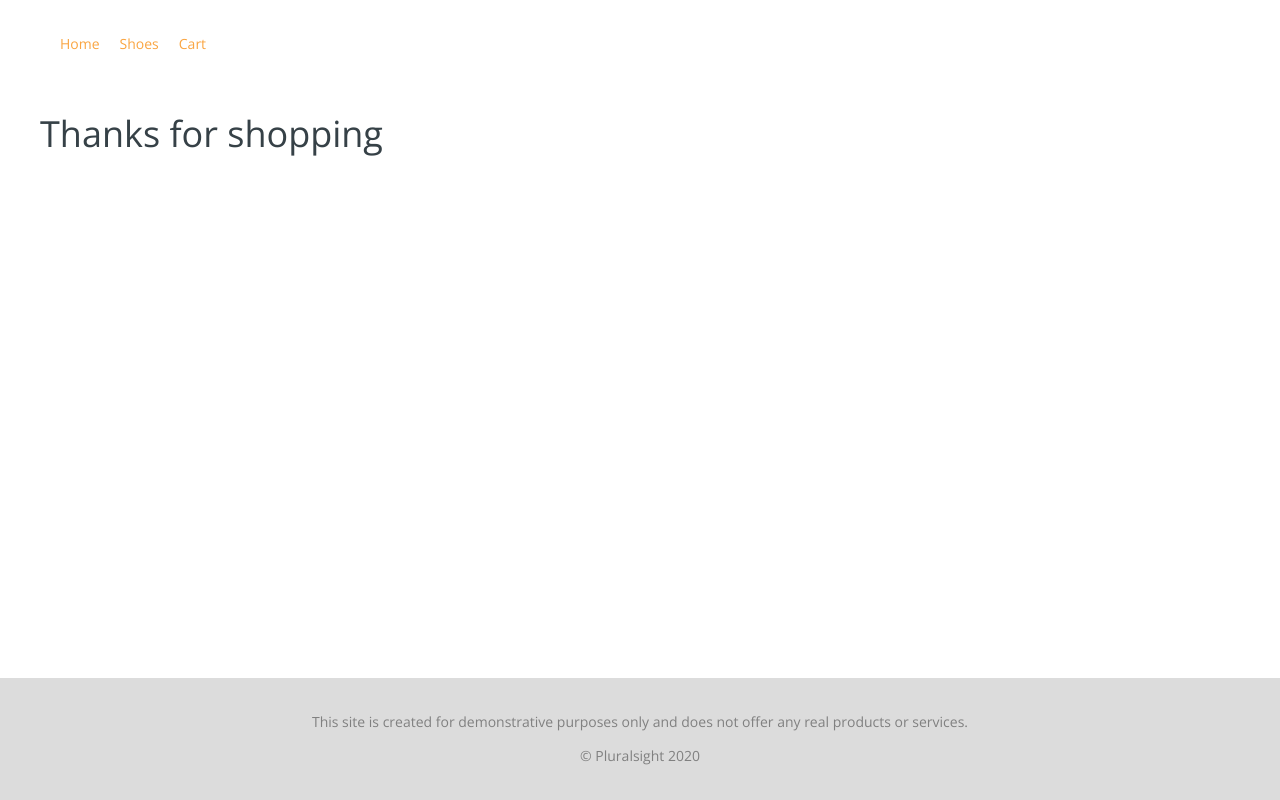
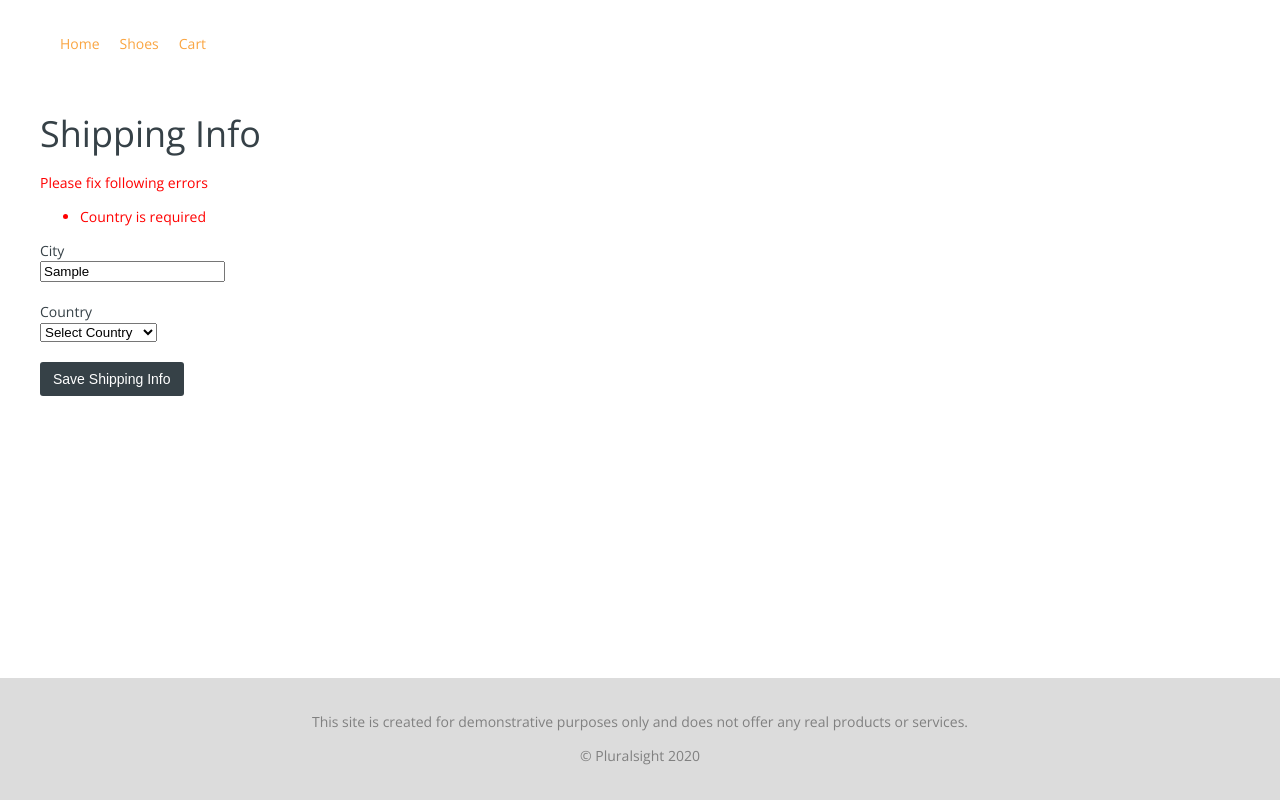
Before and after one commit to chetan1987chd/ReactStateManagementDemo, a React (Create React App) app: page /checkout in a window 1280 px wide. Both pictures are taken after typing "Sample" into the empty fields and a click on the input "Save Shipping Info". Built offline with nearby package versions, Linux system fonts and the light colour scheme; no server answers.

Commit message:
Form validations

```diff
--- a/db.json
+++ b/db.json
@@ -74,6 +74,16 @@
       "city": "Delhi",
       "country": "United Kingdom",
       "id": 3
+    },
+    {
+      "city": "aa",
+      "country": "India",
+      "id": 4
+    },
+    {
+      "city": "delhi",
+      "country": "India",
+      "id": 5
     }
   ]
 }
--- a/src/Checkout.jsx
+++ b/src/Checkout.jsx
@@ -18,6 +18,11 @@ const emptyAddress = {
 export default function Checkout({ cart, emptyCart }) {
     const [address, setAddress] = useState(emptyAddress);
     const [status, setStatus] = useState(STATUS.IDLE);
+    const [touched, setTouched] = useState({});
+
+    //Dervied state
+    const errors = getFormErrors(address);
+    const isFormValid = Object.keys(errors).length === 0;
 
     function handleChange(e) {
         e.persist(); //persist the event
@@ -26,13 +31,24 @@ export default function Checkout({ cart, emptyCart }) {
         });
     }
 
+    function getFormErrors(address) {
+        const result = {};
+        if (!address.city) result.city = "City is required";
+        if (!address.country) result.country = "Country is required";
+        return result;
+    }
+
     function handleBlur(event) {
-        // TODO
+        setTouched((control) => {
+            return { ...control, [event.target.id]: true };
+        })
     }
 
     async function handleSubmit(event) {
         event.preventDefault();
         setStatus(STATUS.SUBMITING);
+
+        if (isFormValid) {
             try {
 
                 await saveShippingAddress(address);
@@ -44,6 +60,10 @@ export default function Checkout({ cart, emptyCart }) {
                 setStatus(STATUS.COMPLETED)
             }
         }
+        else {
+            setStatus(STATUS.SUBMITTED);
+        }
+    }
 
     if (status === STATUS.COMPLETED) {
         return <h1>Thanks for shopping</h1>
@@ -52,6 +72,20 @@ export default function Checkout({ cart, emptyCart }) {
     return (
         <>
             <h1>Shipping Info</h1>
+            {
+                !isFormValid && status === STATUS.SUBMITTED &&
+                (
+                    <div role="alert">
+                        <p>Please fix following errors</p>
+                        <ul>
+                            {Object.keys(errors).map((key) => {
+                                return <li key={key}>{errors[key]}</li>
+                            })}
+                        </ul>
+                    </div>
+
+                )
+            }
             <form onSubmit={handleSubmit}>
                 <div>
                     <label htmlFor="city">City</label>
@@ -60,9 +94,12 @@ export default function Checkout({ cart, emptyCart }) {
                         id="city"
                         type="text"
                         value={address.city}
-                        onBlur={handleBlur}
+                        //onBlur={handleBlur}
                         onChange={handleChange}
                     />
+                    <p role="alert">
+                        {(touched.city || status === STATUS.SUBMITING) && errors.city}
+                    </p>
                 </div>
 
                 <div>
@@ -71,7 +108,7 @@ export default function Checkout({ cart, emptyCart }) {
                     <select
                         id="country"
                         value={address.country}
-                        onBlur={handleBlur}
+                        //onBlur={handleBlur}
                         onChange={handleChange}
                     >
                         <option value="">Select Country</option>
@@ -80,6 +117,9 @@ export default function Checkout({ cart, emptyCart }) {
                         <option value="United Kingdom">United Kingdom</option>
                         <option value="USA">USA</option>
                     </select>
+                    {/* <p role="alert">
+                        {(touched.country || status === STATUS.SUBMITING) && errors.country}
+                    </p> */}
                 </div>
 
                 <div>
```
Lines whose indentation alone changed are shown as unchanged.
